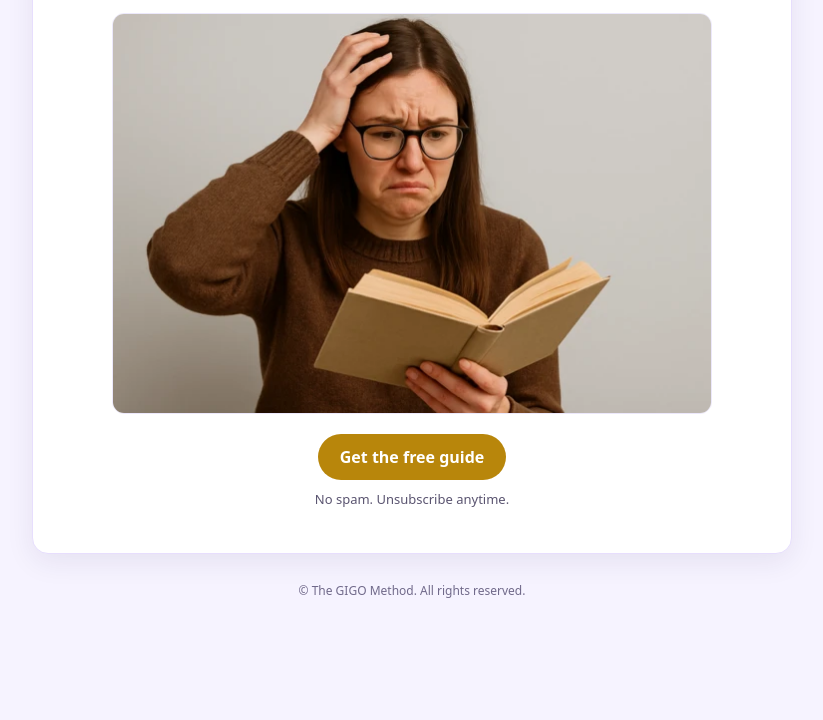
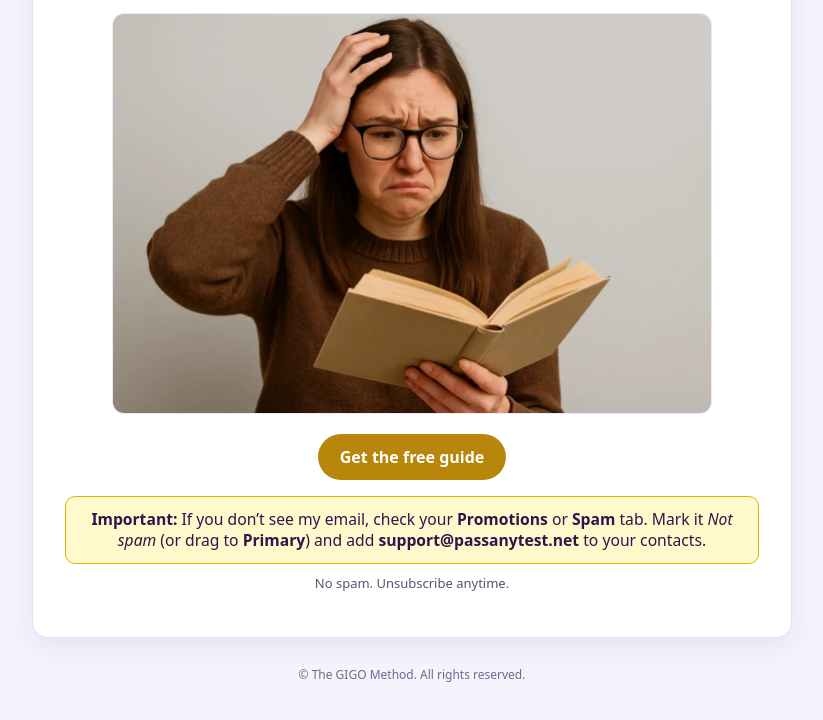
Before and after one commit to mikekennedy108/GIGO-Assets, a plain HTML site: page opt-in.html in a window 1280 px wide. Shown: the part 204-924 px from the top of the page, without its empty margins (228-1051 px from the left). Before the commit the page ends 843 px from the top, so only its background shows below. Drawn offline with Linux system fonts and the light colour scheme.

Commit message:
Update opt-in.html

```diff
--- a/opt-in.html
+++ b/opt-in.html
@@ -32,6 +32,11 @@
 
       <a class="btn" href="https://forms.aweber.com/form/06/837915906.htm"
    target="_blank" rel="noopener noreferrer">Get the free guide</a>
+<div style="margin-top:16px;padding:12px 16px;border:1px solid #e2b100;background:#fff9cc;border-radius:10px;font-size:0.98rem;line-height:1.35" role="note" aria-label="Inbox tip">
+  <strong>Important:</strong> If you don’t see my email, check your <strong>Promotions</strong> or <strong>Spam</strong> tab.
+  Mark it <em>Not spam</em> (or drag to <strong>Primary</strong>) and add
+  <strong>support@passanytest.net</strong> to your contacts.
+</div>
 
 
       <p class="note">No spam. Unsubscribe anytime.</p>
```
